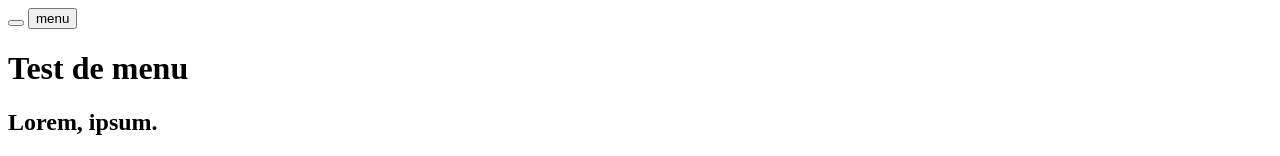
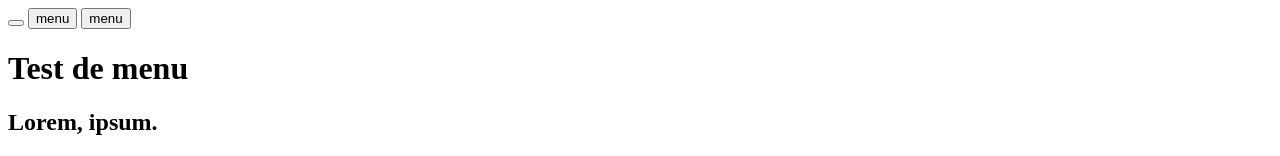
Before and after one commit to MMI-SAE-105/2022-r113-tp2-menu-alpinejs-chrosetta, a website: page index.html in a window 1280 px wide. Shown: the top 156 px of the page. Drawn offline with nearby package versions, Linux system fonts and the light colour scheme.

Commit message:
Faire un bouton

```diff
--- a/index.html
+++ b/index.html
@@ -14,6 +14,9 @@
     <header>
       <button aria-controls="mainNav"menu></button>
       <button aria-controls="mainNav">menu</button>
+      <button aria-controls="mainNav" @click="menuIsopen = ! menuIsOpen">
+        menu
+      </button>
       <h1>Test de menu</h1>
       <nav id="mainNav">
       <nav id="mainNav" x-show="menuIsOpen">
```
